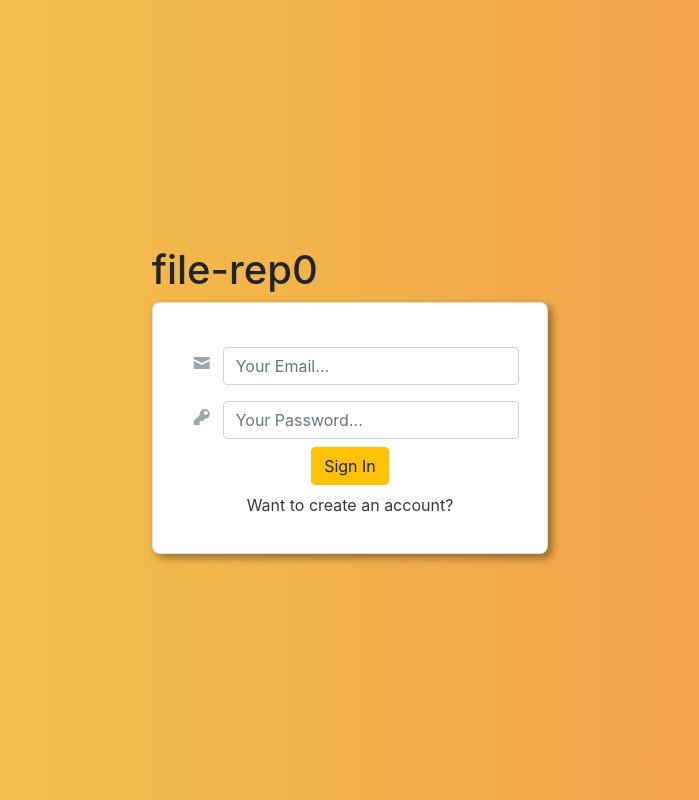
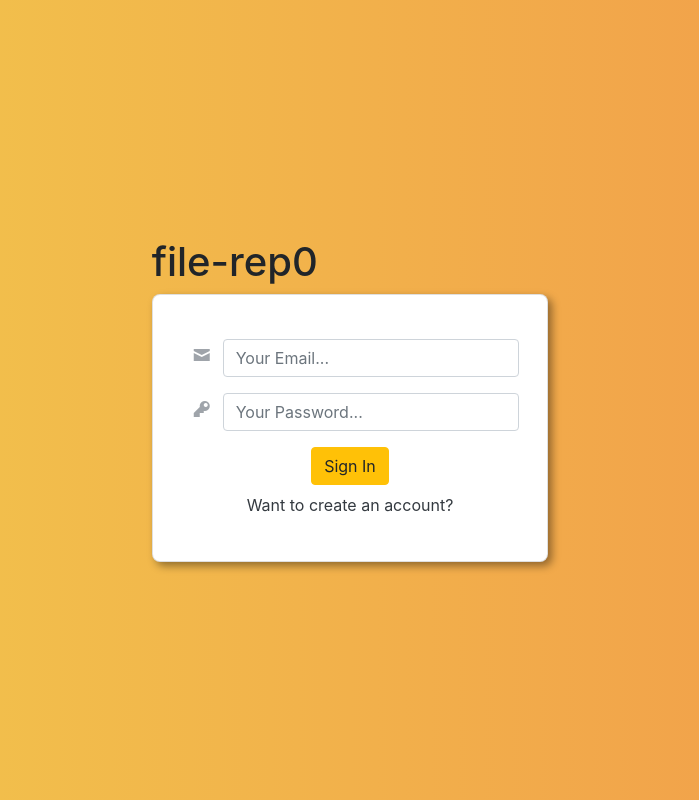
Before and after one commit to JoeRourke123/forkie, a Flask app: page / in a window 1280 px wide. Shown: the whole page, without its empty margins (290-989 px from the left). Run offline with Flask 2, Linux system fonts and the light colour scheme; some libraries are stand-ins or nearby versions.

Commit message:
Added padding between fields and submit buttons

```diff
--- a/templates/index.html
+++ b/templates/index.html
@@ -27,7 +27,7 @@
                             <a href="#" class="btn btn-link disabled"><span class="oi oi-key" title="key" aria-hidden="true"></span></a>
                             <input type="password" class="form-control" placeholder="Your Password..." name="password">
                         </div>
-                         <div class="col text-center">
+                         <div class="col text-center p-2">
                             <button href="#" class="btn btn-warning mb-2">
                                 Sign In
                             </button>
@@ -48,7 +48,7 @@
                             <a href="#" class="btn btn-link disabled"><span class="oi oi-key" title="key" aria-hidden="true"></span></a>
                             <input type="password" class="form-control" placeholder="Your Password..." name="password">
                         </div>
-                        <div class="col text-center">
+                        <div class="col text-center p-2">
                             <button href="#" class="btn btn-warning mb-2">
                                 Sign Up
                             </button>
```
